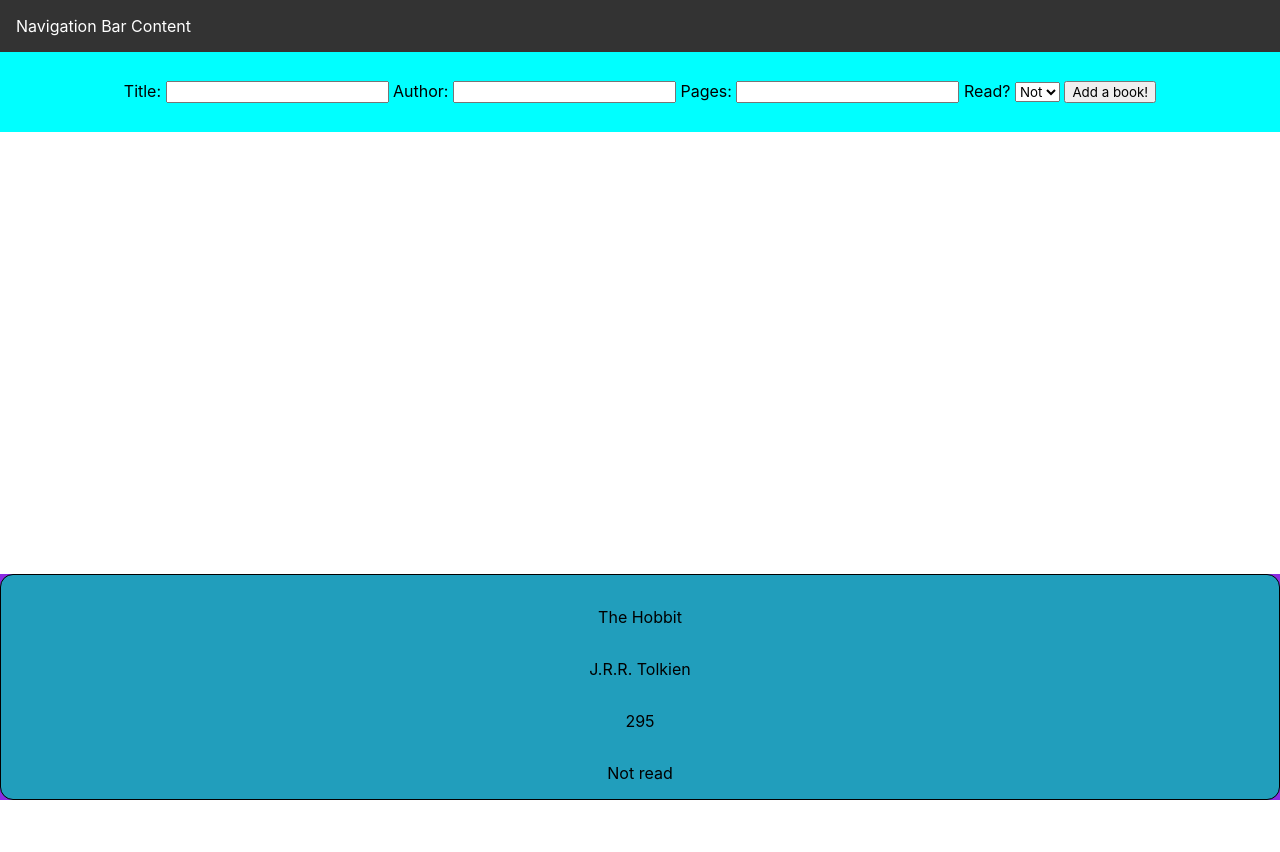
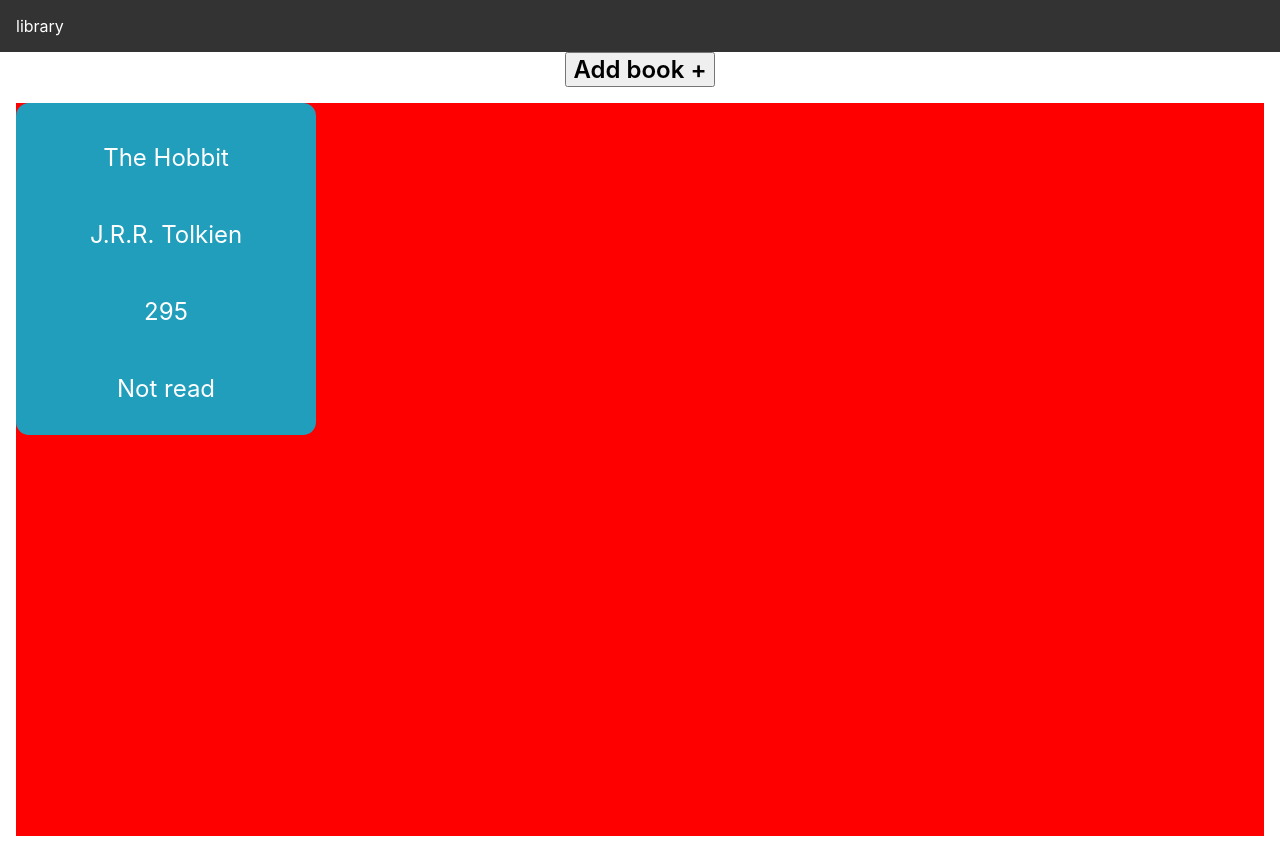
Before and after one commit to Pablo-D01/Library, a plain HTML site: page index.html in a window 1280 px wide. Before the commit the page ends 800 px from the top, so only its background shows below. Drawn offline with Linux system fonts and the light colour scheme.

Commit message:
more css

```diff
--- a/index.html
+++ b/index.html
@@ -8,20 +8,24 @@
 </head>
 <body>
 
+    <div class="nav-bar">
+        library
+      </div>
     <div class="container">
-        <div class="nav-bar">
-            Navigation Bar Content
+
+          <div>
+            <button id="openModal"> Add book +</button>
           </div>
-        <div class="form-container">
+        <div class="form-container modal " id="modal">
             <form id="bookForm">
                 <label for="title">Title:</label>
-                <input type="text" id="title" name="title" required>
+                <input type="text" id="title" name="title" required maxlength="100">
 
                 <label for="author">Author:</label>
-                <input type="text" id="author" name="author" required>
+                <input type="text" id="author" name="author" required maxlength="100">
 
                 <label for="pages">Pages:</label>
-                <input type="number" id="pages" name="pages" required>
+                <input type="number" id="pages" name="pages" required max ="1000">
 
 
                 <label for="read">Read?</label>
--- a/script.js
+++ b/script.js
@@ -1,7 +1,9 @@
 const submitButton = document.querySelector('button[type="submit"]');
 const bookContainer = document.querySelector('.books-container');
 const bookForm = document.getElementById('bookForm');
-
+const openBtn = document.getElementById('openModal');
+const closeBtn = document.getElementById('closeModal');
+const modal = document.getElementById('modal')
 
 
 bookForm.addEventListener('submit', function(event) {
@@ -47,9 +49,15 @@ function addBookToLibrary(){
 };
 
 submitButton.addEventListener('click', function() {
+    if (condition) {
+
+    } else {
+
+    }
     addBookToLibrary()
     renderBooks()
 });
+
 
 
 
@@ -95,4 +103,17 @@ function readOrNo(readValue){
     }
 }
 
+
+// close/open form
+openBtn.addEventListener("click", () =>{
+    closeModal()
+});
+
+function closeModal() {
+    modal.classList.toggle("open")
+}
+
+
+
+
 renderBooks()
--- a/style.css
+++ b/style.css
@@ -10,6 +10,11 @@
     display: grid;
     grid-template-rows: auto 1fr;
     height: 100vh;
+    margin-top: var(--spacing-lg);
+    text-align: center;
+    max-width: var(--container-width);
+    padding: var(--spacing-lg);
+    margin: 0 auto;
   }
 
   .nav-bar {
@@ -18,37 +23,70 @@
     padding: 1rem;
   }
 
-  .form-container {
-    background-color: aqua;
-    display: grid;
-    grid-template-columns: 1fr;
-    align-content: space-evenly;
-    justify-content: space-between;
-    justify-items: center;
-    align-items: center;
-    height: 10vh;
-    width: 100%;
-    position: sticky;
-    top: 0;
-    z-index: 2;
-  }
 
   .books-container {
+    background-color: red;
+    margin: 1em;
+    height: auto;
+    grid-column: 1/2;
     display: grid;
-    background-color: blueviolet;
-    grid-template-columns: 1fr;
-    overflow-y: auto;
-  }
+    gap: 1rem 1rem;
+    /* grid-template-columns: 1fr 1fr; */
+    grid-template-columns: repeat(auto-fill, minmax(300px, 1fr));
+    grid-template-rows: auto;
+}
 
-  .singleBook {
-    background-color: #219EBC;
-    border: 1px solid black;
-    border-radius: 13px;
-    display: grid;
-    text-align: center;
-    padding: 1rem 1rem 0;
-    overflow: auto;
-    min-height: 100px;
-    max-height: 300px;
-    width: auto;
-  }
+
+.singleBook {
+  height: auto;
+  background-color: #219EBC;
+  border-radius: 13px;
+  display: grid;
+  place-items: center;
+  text-align: center;
+  padding: 1rem;
+  min-height: 100px;
+  max-height: 300px;
+  overflow: auto;
+  color: #fff;
+  font-size: 1.5rem;
+  margin-bottom: 8px;
+  column-gap: 5px;
+  overflow: hidden;
+}
+
+
+  /* close/open form */
+
+.form-container {
+  background-color: rgba(0, 0, 0, 0.3);
+  opacity: 0;
+  position: fixed;
+  top: 30%;
+  left: 50%;
+  transform: translate(-50%, -50%);
+  transition: all 0.3s ease-in-out;
+  z-index: -1;
+  display: flex;
+  flex-direction: column;
+  align-items: center;
+  justify-content: center;
+  padding: 10px;
+  border-radius: 10px;
+}
+
+#bookForm{
+  display: flex;
+  flex-direction: column;
+  align-items: center;
+  gap: var(--spacing-lg);
+}
+.modal.open {
+  opacity: 1;
+  z-index: 999;
+}
+
+#openModal{
+  font-size: 24px;
+  font-weight: 600;
+}
```
